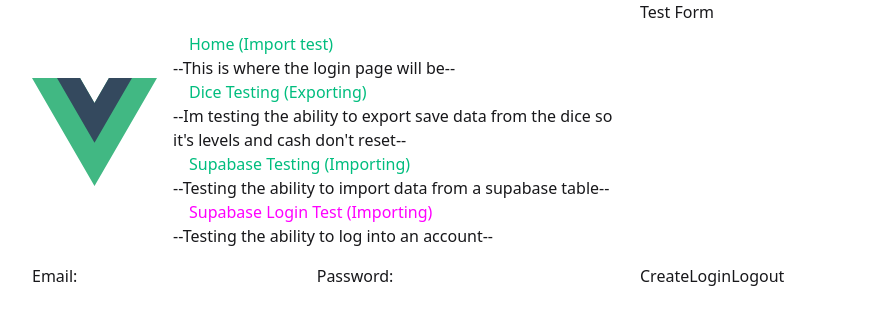
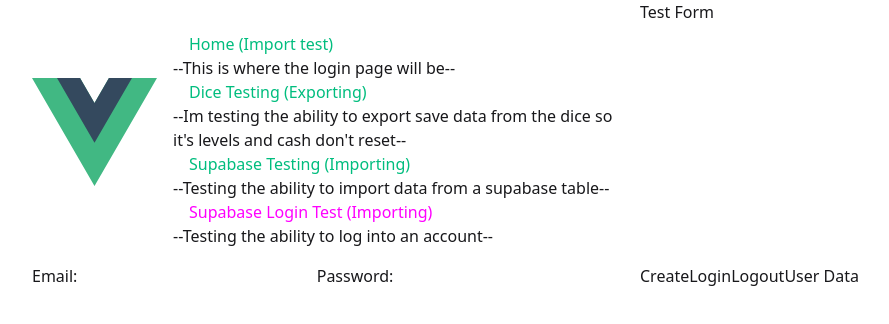
Before and after one commit to staten-island-tech/supabase-idol-dice, a Vue app in the folder app/: page /logtest in a window 1280 px wide. Shown: the top 324 px of the page, without its empty margins (0-889 px from the left). Built offline with nearby package versions, Linux system fonts and the light colour scheme.

Commit message:
User & Session returned

```diff
--- a/app/src/stores/authenticate.js
+++ b/app/src/stores/authenticate.js
@@ -3,5 +3,5 @@ import { ref } from 'vue'
 
 export const useAuthStore = defineStore('auth', () => {
   const userData = ref(null)
-  return userData
+  return { userData }
 })
--- a/app/src/views/LoginView.vue
+++ b/app/src/views/LoginView.vue
@@ -30,7 +30,7 @@ async function signIn() {
     console.log(error)
   } else {
     console.log(data)
-    // put store stuff here
+    store.userData = data
     router.push({ path: '/about' })
   }
 }
@@ -41,6 +41,9 @@ async function logOut() {
   } else {
     console.log('User signed out.')
   }
+}
+function testData() {
+  console.log(store.userData)
 }
 
 //<LoginView/>
@@ -60,6 +63,7 @@ async function logOut() {
     <button @click="createAccount()">Create</button>
     <button @click="signIn()">Login</button>
     <button @click="logOut()">Logout</button>
+    <button @click="testData()">User Data</button>
   </div>
 </template>
 
```
